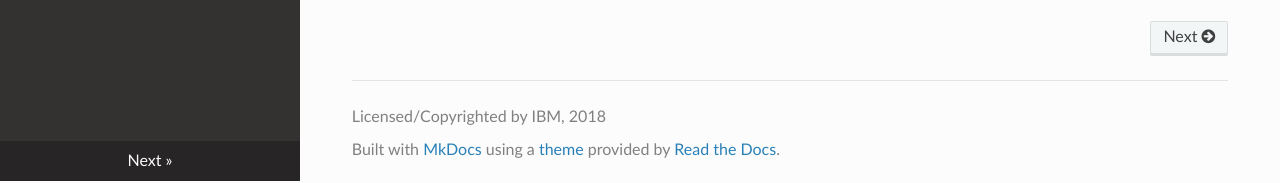
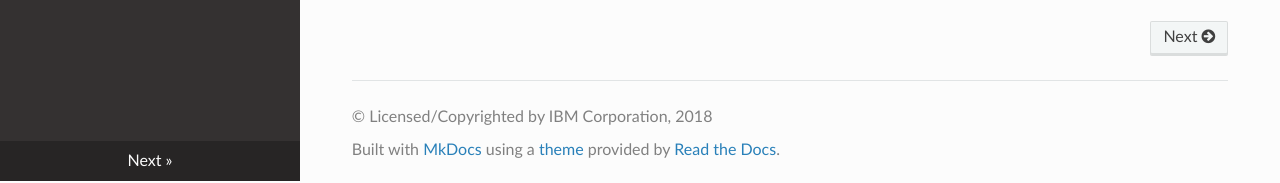
Before and after one commit to IzODA/IzODA.github.io, an MkDocs documentation site: the page built from docs/index.md, in a window 1280 px wide. Shown: the part 719-902 px from the top of the page. Built offline with MkDocs 1.6.1, drawn with Linux system fonts in a browser that asks for light colours; nearby versions of some CDN libraries; old or Windows-style settings are respelled for this version of MkDocs.

Commit message:
Copyright added

```diff
--- a/index.html
+++ b/index.html
@@ -104,7 +104,7 @@
     <p>
       <a class="externalLink" href="guide.html">Guides & Documentation</a>
     </p>
-    <p>Licensed/Copyright by IBM, 2018</p>
+    <p>Licensed/Copyright by IBM Corporation, 2018</p>
   </footer>
 
   <!-- jQuery (necessary for Bootstrap's JavaScript plugins) -->
--- a/mkdocs.yml
+++ b/mkdocs.yml
@@ -21,4 +21,4 @@ theme:
   name: readthedocs
 site_description: IzODA Documentation, Guides, and Examples
 site_author: Stephen Stone
-copyright: Licensed/Copyrighted by IBM, 2018
+copyright: © Licensed/Copyrighted by IBM Corporation, 2018
```
Also changed, not shown: site/404.html, site/anaconda/anaconda/index.html, site/anaconda/install-config/index.html, site/anaconda/ivp-jupyter-notebook/index.html, site/anaconda/ivp-pyspark/index.html, site/anaconda/packages/index.html, site/ecosystem/index.html, site/index.html, site/odl/credit-risk-odl/index.html, site/odl/odl/index.html, site/search.html, site/spark/jupyter-remote-notebook/index.html, site/spark/spark/index.html, site/spark/wlm-metering/index.html.
